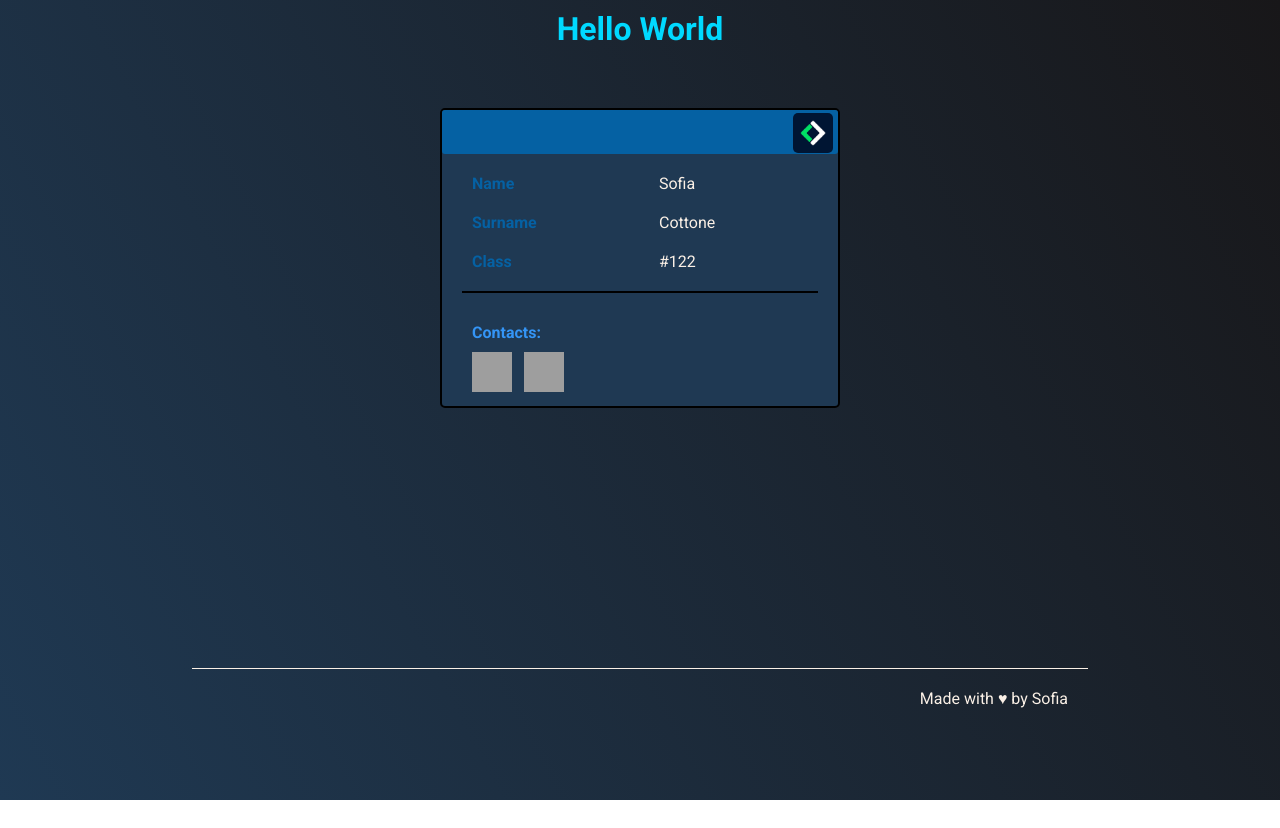
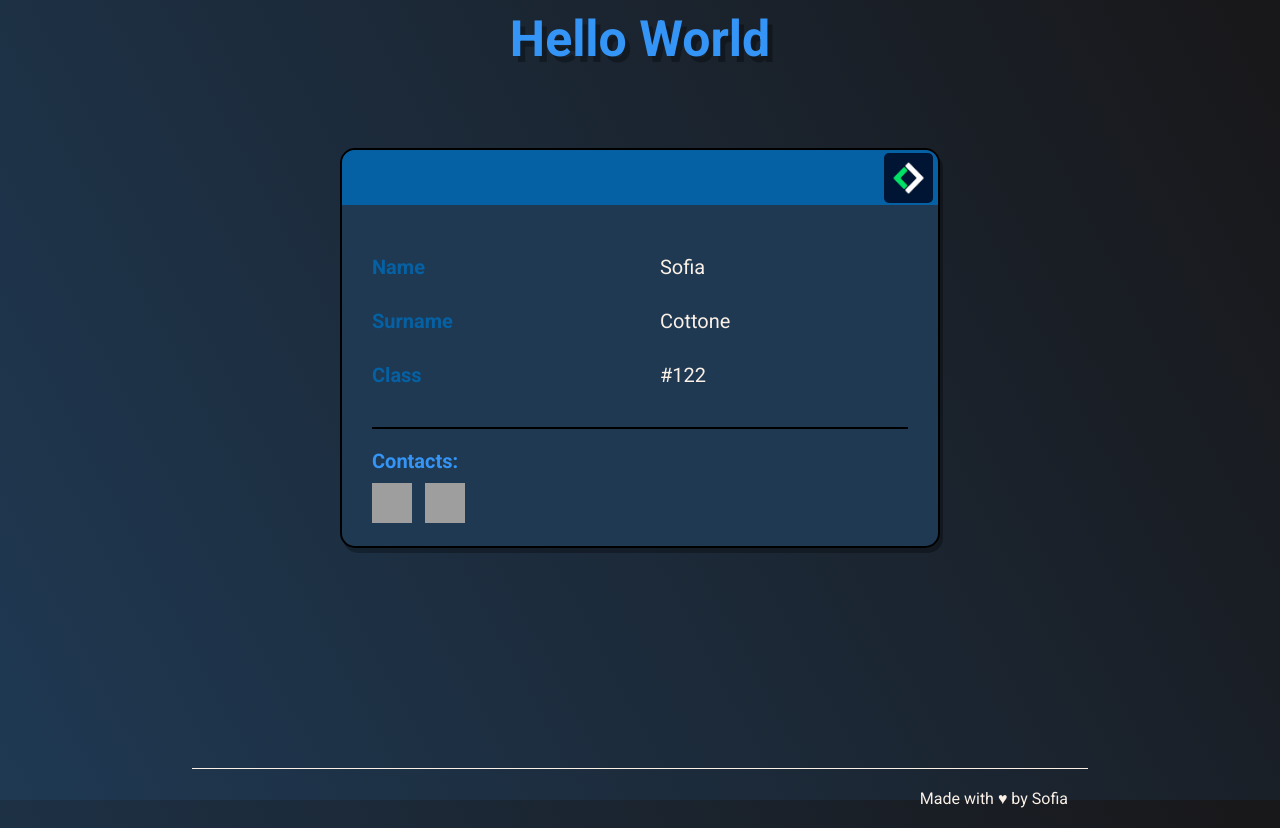
Before and after one commit to sofiacottone/htmlcss-hello, a plain HTML site: page index.html in a window 1280 px wide. Before the commit the page ends 800 px from the top, so only its background shows below. Drawn offline with Linux system fonts and the light colour scheme; grey boxes are pictures that could not be loaded.

Commit message:
feat: style changes

```diff
--- a/style.css
+++ b/style.css
@@ -9,34 +9,38 @@ body {
     color: linen;
     width: 100vw;
     height: 100vh;
-    /* overflow: hidden; */
+    overflow: hidden;
     font-family: "Roboto", sans-serif;
 }
 
 h1 {
     text-align: center;
-    color: rgb(0, 217, 255);
+    color: #3495f6;
     padding: 10px;
+    font-size: 50px;
+    text-shadow: 5px 6px rgba(0, 0, 0, 0.3);
 }
 
 .infos {
     border: 2px solid black;
-    width: 400px;
-    height: 300px;
-    margin: 50px auto 260px auto;
-    border-radius: 5px;
+    width: 600px;
+    height: 400px;
+    margin: 70px auto 220px auto;
+    border-radius: 15px;
     display: flex;
     flex-direction: column;
     background-color: #1f3953;
-    box-shadow: #181719;
+    box-shadow: 3px 5px rgba(0, 0, 0, 0.3);
+    font-size: 20px;
 }
 
 .logo {
     width: 100%;
-    height: 45px;
+    height: 55px;
     background-color: rgb(5, 97, 163);
-    border-radius: 3px;
+    border-radius: 13px 13px 0 0;
     position: relative;
+    margin-bottom: 20px;
 }
 
 .logo img {
@@ -49,7 +53,7 @@ h1 {
 }
 
 .info {
-    padding: 20px 0 0 30px;
+    padding: 30px 0 0 30px;
 }
 
 .subject {
@@ -68,7 +72,7 @@ h1 {
 hr {
     border: 1px solid black;
     width: 90%;
-    margin: 20px auto;
+    margin: 40px auto 10px auto;
 }
 
 .contacts {
```
